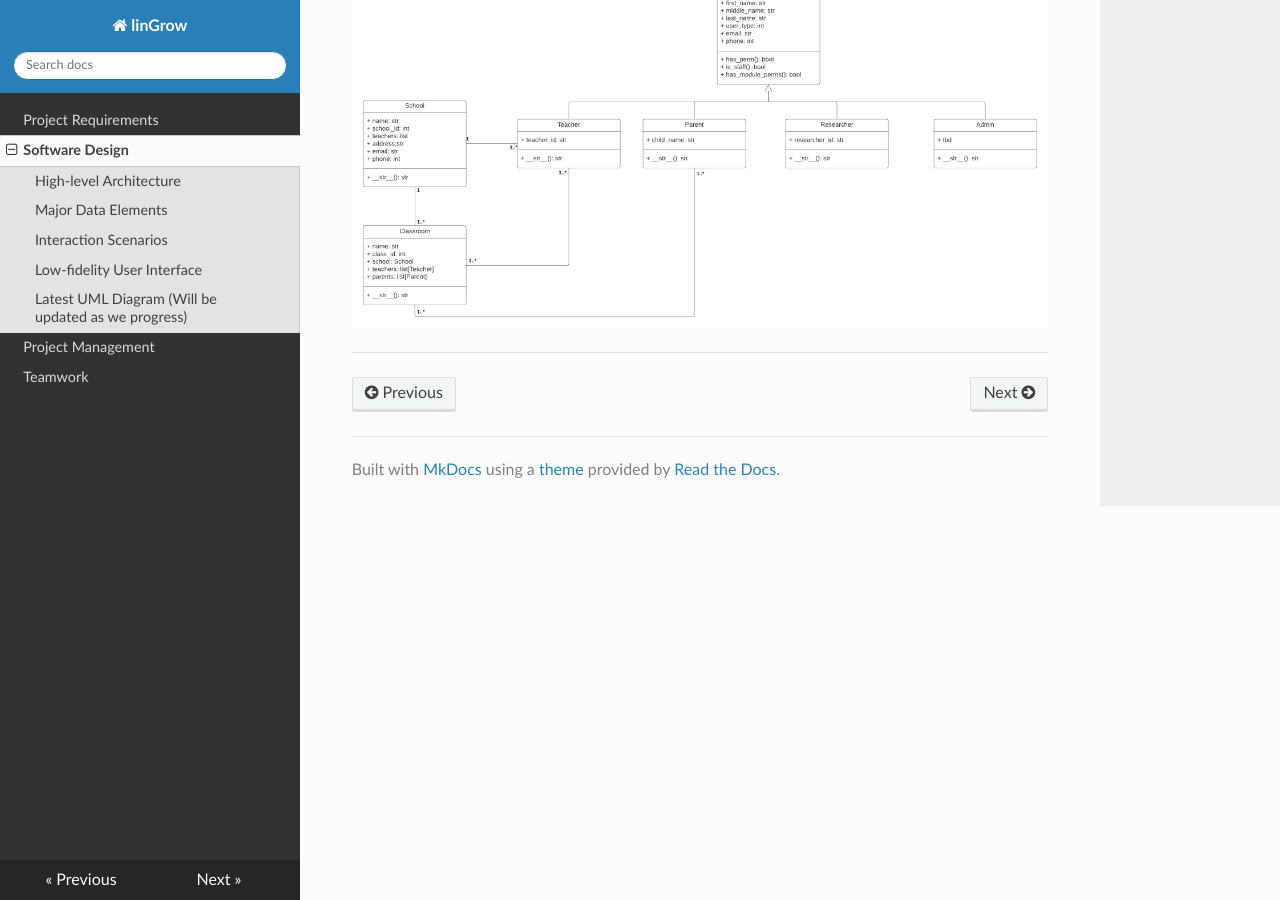
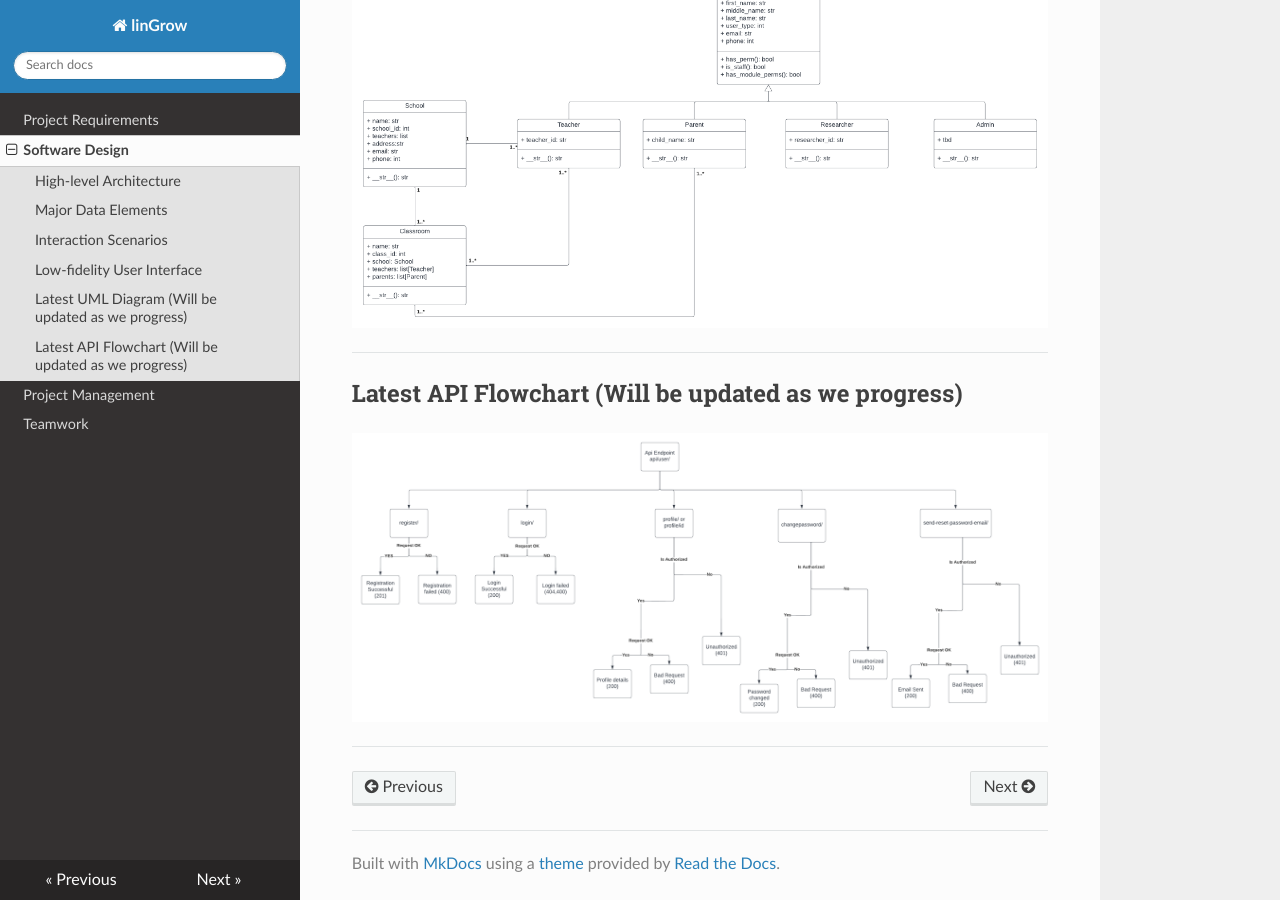
Before and after one commit to UAlbertaSu/linGrow, an MkDocs documentation site: the page built from docs/design.md, in a window 1280 px wide and 900 px high, scrolled down 3500 px. Built offline with MkDocs 1.6.1, drawn with Linux system fonts in a browser that asks for light colours; nearby versions of some CDN libraries.

Commit message:
Added API flowchart

```diff
--- a/docs/design.md
+++ b/docs/design.md
@@ -33,3 +33,9 @@
 ![UML](img/UML.png)
 
 ---
+
+## Latest API Flowchart (Will be updated as we progress)
+
+![API](img/APIFlowchart.png)
+
+---
```
Also changed, not shown: docs/img/APIFlowchart.png (added).
